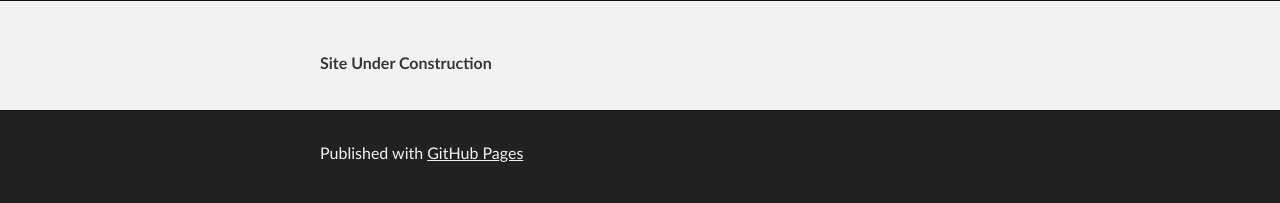
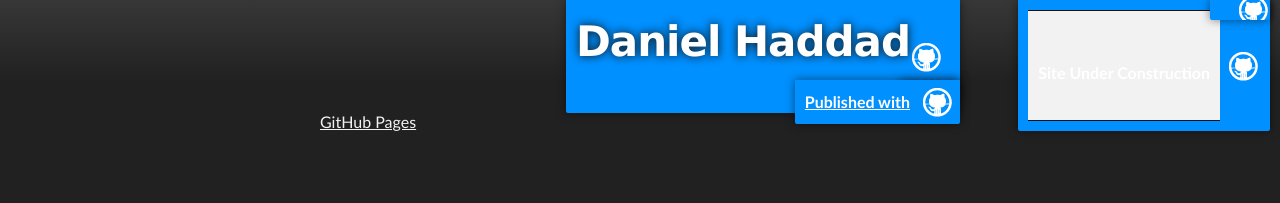
Before and after one commit to dkhaddad/dkhaddad.github.io, a plain HTML site: page index.html in a window 1280 px wide. Drawn offline with Linux system fonts and the light colour scheme.

Commit message:
Update index.html

```diff
--- a/index.html
+++ b/index.html
@@ -12,6 +12,16 @@
   </head>
 
   <body>
+    <!-- HEADER -->
+    <div id="header_wrap" class="outer">
+        <header class="inner">
+          <a id="forkme_banner"</a>
+
+          <h1 id="project_title">Daniel Haddad</h1>
+          <h2 id="project_tagline"></h2>
+
+        </header>
+    </div>
 
 
     <!-- MAIN CONTENT -->
```
